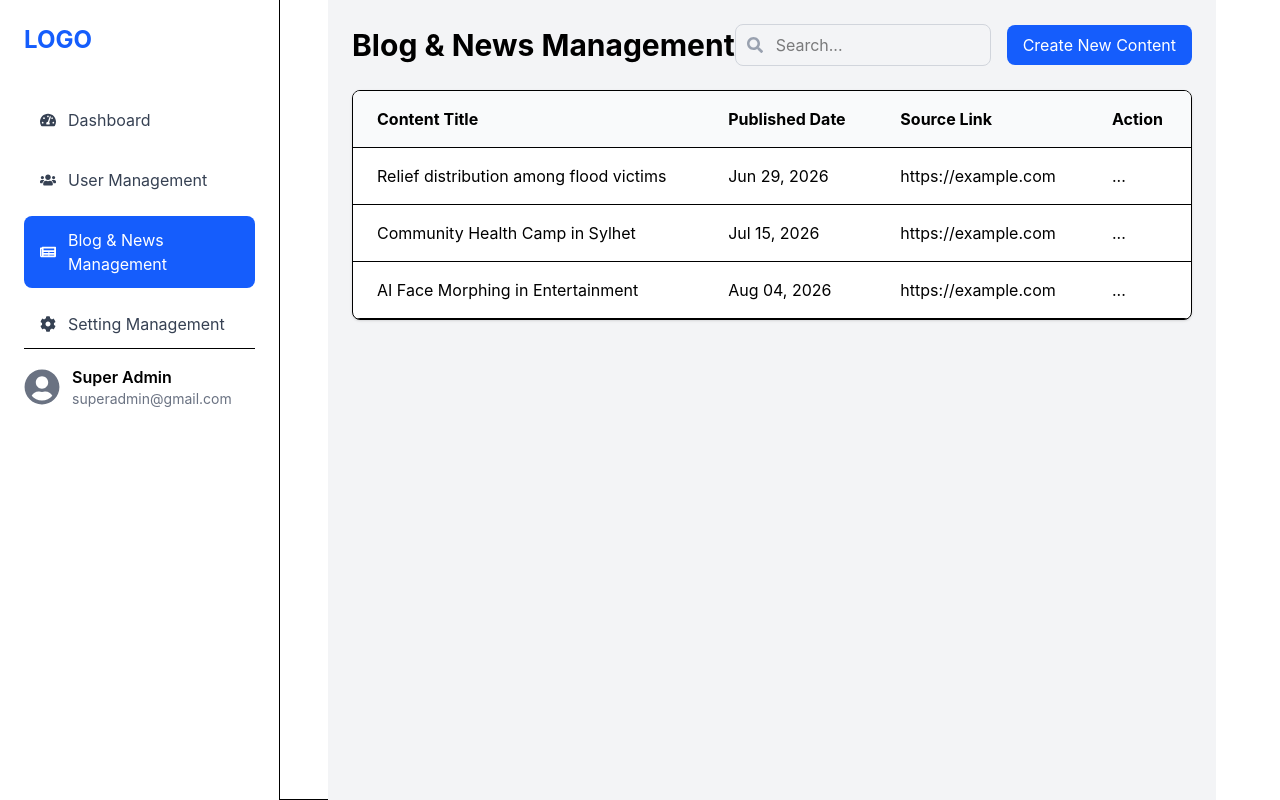
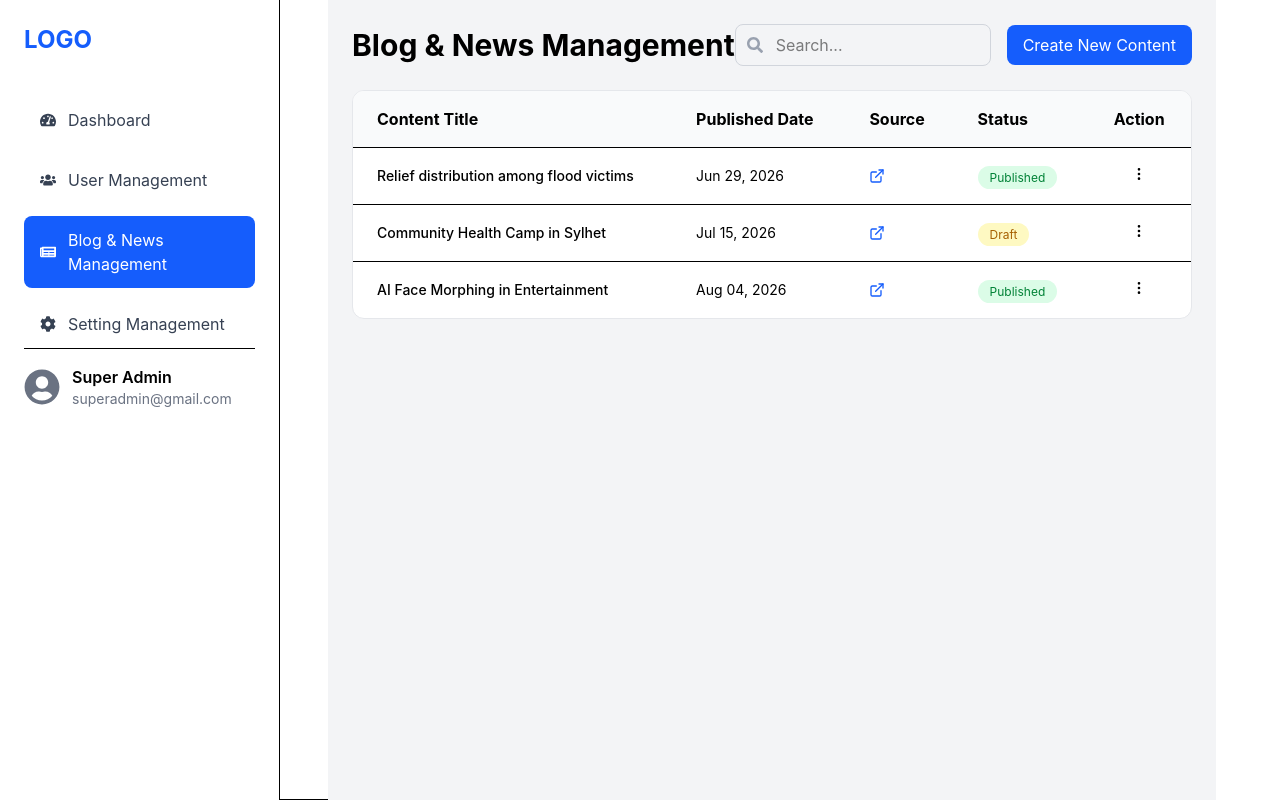
Before and after one commit to SilentFamine/MaxValid-intern-task, a React (Vite) app: page /blogs in a window 1280 px wide. Built offline with nearby package versions, Linux system fonts and the light colour scheme.

Commit message:
Create reusable input component

```diff
--- a/src/App.jsx
+++ b/src/App.jsx
@@ -4,6 +4,7 @@ import AdminLayout from "./Layouts/AdminLayout";
 
 import Dashboard from "./pages/admin/Dashboard";
 import BlogManagement from "./pages/admin/BlogManagement";
+import CreateContent from "./pages/admin/CreateContent";
 
 function App() {
   return (
@@ -12,6 +13,7 @@ function App() {
         <Route path="/" element={<AdminLayout />}>
           <Route index element={<Dashboard />} />
           <Route path="blogs" element={<BlogManagement />} />
+          <Route path="create-content" element={<CreateContent />} />
         </Route>
       </Routes>
     </BrowserRouter>
--- a/src/components/Button/Button.jsx
+++ b/src/components/Button/Button.jsx
@@ -1,6 +1,15 @@
-function Button({ text }) {
+function Button({
+  text,
+  onClick,
+  type = "button",
+  className = "",
+}) {
   return (
-    <button className="px-4 py-2 rounded-lg bg-blue-600 text-white">
+    <button
+      type={type}
+      onClick={onClick}
+      className={`px-4 py-2 rounded-lg bg-blue-600 text-white hover:bg-blue-700 transition ${className}`}
+    >
       {text}
     </button>
   );
--- /dev/null
+++ b/src/components/Form/Input.jsx
@@ -0,0 +1,25 @@
+function Input({
+  label,
+  type = "text",
+  placeholder,
+  value,
+  onChange,
+}) {
+  return (
+    <div className="space-y-2">
+      <label className="block text-sm font-medium text-gray-700">
+        {label}
+      </label>
+
+      <input
+        type={type}
+        placeholder={placeholder}
+        value={value}
+        onChange={onChange}
+        className="w-full border border-gray-300 rounded-lg px-4 py-3 focus:outline-none focus:ring-2 focus:ring-blue-500"
+      />
+    </div>
+  );
+}
+
+export default Input;
--- a/src/components/Table/Table.jsx
+++ b/src/components/Table/Table.jsx
@@ -1,26 +1,65 @@
-import blogData from "../../data/blogData";function Table() {
+import { FiExternalLink, FiMoreVertical } from "react-icons/fi";
+import blogData from "../../data/blogData";
+
+function Table() {
   return (
-    <div className="bg-white rounded-lg shadow border overflow-hidden">
+    <div className="bg-white rounded-xl border border-gray-200 overflow-hidden">
       <table className="w-full">
-        <thead>
-          <tr className="bg-gray-50 border-b">
+        <thead className="bg-gray-50">
+          <tr>
             <th className="text-left px-6 py-4">Content Title</th>
             <th className="text-left px-6 py-4">Published Date</th>
-            <th className="text-left px-6 py-4">Source Link</th>
-            <th className="text-left px-6 py-4">Action</th>
+            <th className="text-left px-6 py-4">Source</th>
+            <th className="text-left px-6 py-4">Status</th>
+            <th className="text-center px-6 py-4">Action</th>
           </tr>
         </thead>
 
-            <tbody>
-                {blogData.map((blog) => (
-                <tr key={blog.id} className="border-b">
-                <td className="px-6 py-4">{blog.title}</td>
-                <td className="px-6 py-4">{blog.date}</td>
-                <td className="px-6 py-4">{blog.source}</td>
-                <td className="px-6 py-4">...</td>
-                </tr>
-                ))}
-            </tbody>
+        <tbody>
+          {blogData.map((blog) => (
+            <tr
+              key={blog.id}
+              className="border-t hover:bg-gray-50 transition"
+            >
+              <td className="px-6 py-4 text-sm font-medium">
+                {blog.title}
+              </td>
+
+              <td className="px-6 py-4 text-sm">
+                {blog.date}
+              </td>
+
+              <td className="px-6 py-4">
+                <a
+                  href={blog.source}
+                  target="_blank"
+                  rel="noopener noreferrer"
+                  className="text-blue-600"
+                >
+                  <FiExternalLink />
+                </a>
+              </td>
+
+              <td className="px-6 py-4">
+                <span
+                  className={`px-3 py-1 rounded-full text-xs ${
+                    blog.status === "Published"
+                      ? "bg-green-100 text-green-700"
+                      : "bg-yellow-100 text-yellow-700"
+                  }`}
+                >
+                  {blog.status}
+                </span>
+              </td>
+
+              <td className="px-6 py-4 text-center">
+                <button>
+                  <FiMoreVertical />
+                </button>
+              </td>
+            </tr>
+          ))}
+        </tbody>
       </table>
     </div>
   );
--- a/src/data/blogData.js
+++ b/src/data/blogData.js
@@ -4,18 +4,21 @@ const blogData = [
     title: "Relief distribution among flood victims",
     date: "Jun 29, 2026",
     source: "https://example.com",
+    status: "Published",
   },
   {
     id: 2,
     title: "Community Health Camp in Sylhet",
     date: "Jul 15, 2026",
     source: "https://example.com",
+    status: "Draft",
   },
   {
     id: 3,
     title: "AI Face Morphing in Entertainment",
     date: "Aug 04, 2026",
     source: "https://example.com",
+    status: "Published",
   },
 ];
 
--- a/src/pages/admin/BlogManagement.jsx
+++ b/src/pages/admin/BlogManagement.jsx
@@ -1,6 +1,7 @@
 import Search from "../../components/Search/Search";
 import Button from "../../components/Button/Button";
 import Table from "../../components/Table/Table";
+import { useNavigate } from "react-router-dom";
 
 function BlogManagement() {
   return (
@@ -17,7 +18,9 @@ function BlogManagement() {
         {/* Right Side */}
         <div className="flex items-center gap-4">
           <Search placeholder="Search Content..." />
-          <Button text="Create New Content" />
+          <Button
+            text="Create New Content"
+            onClick={() => navigate("/create-content")}/>
         </div>
 
       </div>
--- /dev/null
+++ b/src/pages/admin/CreateContent.jsx
@@ -0,0 +1,20 @@
+import Input from "../../components/Form/Input";
+
+function CreateContent() {
+  return (
+    <div className="bg-white rounded-xl shadow p-8">
+
+      <h1 className="text-2xl font-bold mb-8">
+        Create New Content
+      </h1>
+
+      <Input
+        label="Content Title"
+        placeholder="Enter content title"
+      />
+
+    </div>
+  );
+}
+
+export default CreateContent;
```
Also changed, not shown: src/components/Form/Select.jsx (added), src/components/Form/Textarea.jsx (added).
